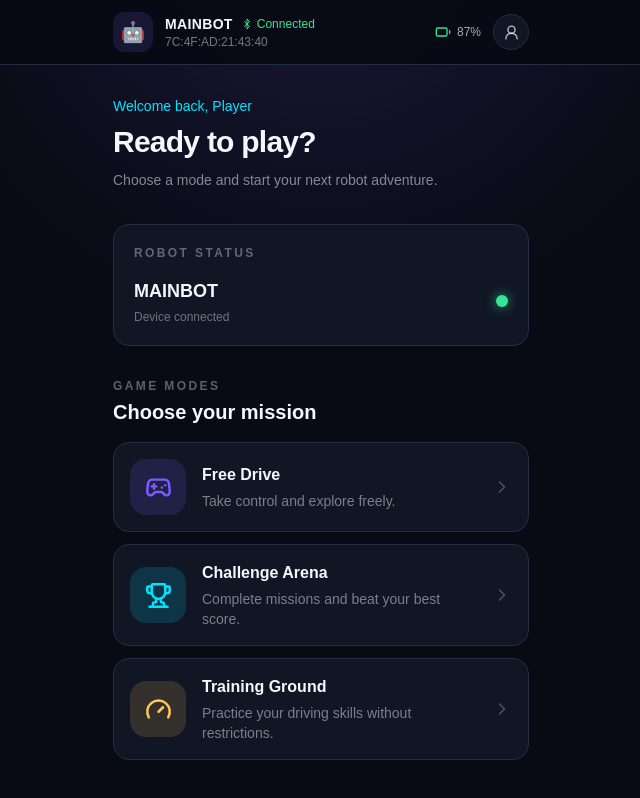
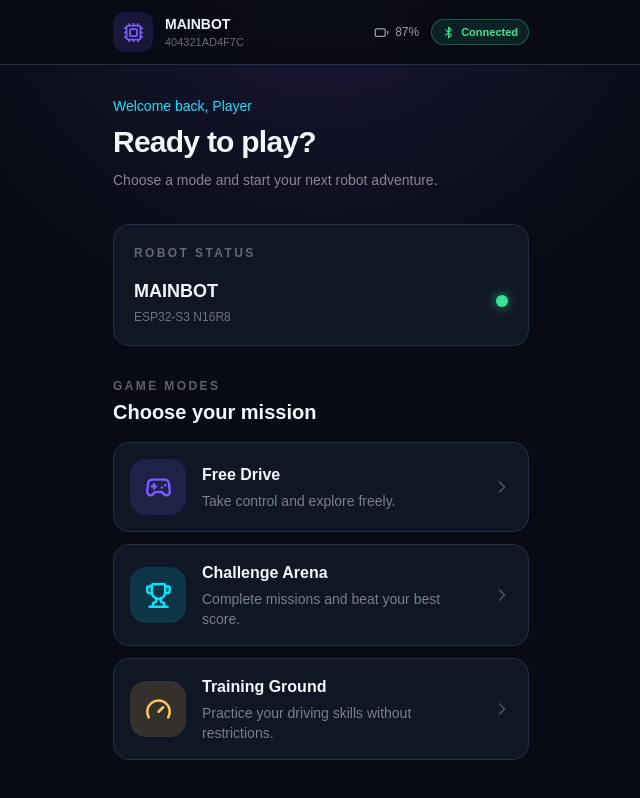
Before and after one commit to sanath2003git/esp32-controller-ui, a Next.js app in the folder web/: page / in a window 1280 px wide. Shown: the whole page, without its empty margins (319-959 px from the left). Built offline with nearby package versions, Linux system fonts and the light colour scheme.

Commit message:
robot type added page modified to use this type

```diff
--- a/web/app/page.tsx
+++ b/web/app/page.tsx
@@ -1,10 +1,13 @@
 import AppHeader from "@/components/AppHeader";
 import ModeCard from "@/components/ModeCard";
+import { mockRobotState } from "@/data/mockRobot";
 
 export default function Home() {
+  const robot = mockRobotState;
+
   return (
     <main className="min-h-screen">
-      <AppHeader />
+      <AppHeader robot={robot} />
 
       <div className="mx-auto min-h-screen max-w-md px-4 pb-10 pt-24">
         <section>
@@ -29,14 +32,22 @@ export default function Home() {
 
             <div className="mt-4 flex items-center justify-between">
               <div>
-                <p className="text-lg font-bold">MAINBOT</p>
+                <p className="text-lg font-bold">
+                  {robot.info?.name ?? "Unknown Robot"}
+                </p>
 
                 <p className="mt-1 text-xs text-white/40">
-                  Device connected
+                  {robot.info?.model ?? "Unknown model"}
                 </p>
               </div>
 
-              <div className="h-3 w-3 rounded-full bg-success shadow-[0_0_12px_rgba(53,229,154,0.7)]" />
+              <div
+                className={`h-3 w-3 rounded-full ${
+                  robot.connectionStatus === "connected"
+                    ? "bg-success shadow-[0_0_12px_rgba(53,229,154,0.7)]"
+                    : "bg-white/20"
+                }`}
+              />
             </div>
           </div>
         </section>
--- a/web/components/AppHeader.tsx
+++ b/web/components/AppHeader.tsx
@@ -1,42 +1,53 @@
-"use client";
+import { Battery, Bluetooth, Cpu } from "lucide-react";
+import type { RobotState } from "@/types/robot";
 
-import { Battery, Bluetooth, UserRound } from "lucide-react";
+type AppHeaderProps = {
+  robot: RobotState;
+};
 
-export default function AppHeader() {
+export default function AppHeader({ robot }: AppHeaderProps) {
+  const isConnected = robot.connectionStatus === "connected";
+
   return (
-    <header className="fixed inset-x-0 top-0 z-50 border-b border-border bg-[#080b14]/95 backdrop-blur-md">
+    <header className="fixed inset-x-0 top-0 z-50 border-b border-border bg-background/90 backdrop-blur-md">
       <div className="mx-auto flex h-16 max-w-md items-center justify-between px-4">
         <div className="flex min-w-0 items-center gap-3">
           <div className="flex h-10 w-10 shrink-0 items-center justify-center rounded-xl bg-primary/15 text-primary">
-            <span className="text-xl">🤖</span>
+            <Cpu size={21} />
           </div>
 
           <div className="min-w-0">
-            <div className="flex items-center gap-2">
-              <h1 className="truncate text-sm font-bold tracking-wide">
-                MAINBOT
-              </h1>
+            <p className="truncate text-sm font-bold">
+              {robot.info?.name ?? "No Robot"}
+            </p>
 
-              <span className="flex items-center gap-1 text-xs text-success">
-                <Bluetooth size={12} />
-                Connected
-              </span>
-            </div>
-
-            <p className="truncate text-xs text-white/45">
-              7C:4F:AD:21:43:40
+            <p className="truncate text-[11px] text-white/40">
+              {robot.info?.id ?? "Not connected"}
             </p>
           </div>
         </div>
 
         <div className="flex shrink-0 items-center gap-3">
-          <div className="flex items-center gap-1.5 text-xs text-white/65">
-            <Battery size={16} className="text-success" />
-            <span>87%</span>
-          </div>
+          {robot.info && (
+            <div className="flex items-center gap-1.5 text-xs text-white/60">
+              <Battery size={15} />
 
-          <div className="flex h-9 w-9 items-center justify-center rounded-full border border-border bg-surface text-white/70">
-            <UserRound size={17} />
+              <span>{robot.info.battery}%</span>
+            </div>
+          )}
+
+          <div
+            className={`flex items-center gap-1.5 rounded-full border px-2.5 py-1 text-[11px] font-semibold ${
+              isConnected
+                ? "border-success/30 bg-success/10 text-success"
+                : "border-white/10 bg-white/5 text-white/40"
+            }`}
+          >
+            <Bluetooth size={13} />
+
+            <span>
+              {isConnected ? "Connected" : "Offline"}
+            </span>
           </div>
         </div>
       </div>
--- /dev/null
+++ b/web/data/mockRobot.ts
@@ -0,0 +1,13 @@
+import type { RobotState } from "@/types/robot";
+
+export const mockRobotState: RobotState = {
+  connectionStatus: "connected",
+
+  info: {
+    id: "404321AD4F7C",
+    name: "MAINBOT",
+    model: "ESP32-S3 N16R8",
+    firmware: "Prototype v1.0",
+    battery: 87,
+  },
+};
--- /dev/null
+++ b/web/types/robot.ts
@@ -0,0 +1,17 @@
+export type ConnectionStatus =
+  | "disconnected"
+  | "connecting"
+  | "connected";
+
+export type RobotInfo = {
+  id: string;
+  name: string;
+  model: string;
+  firmware: string;
+  battery: number;
+};
+
+export type RobotState = {
+  info: RobotInfo | null;
+  connectionStatus: ConnectionStatus;
+};
```
